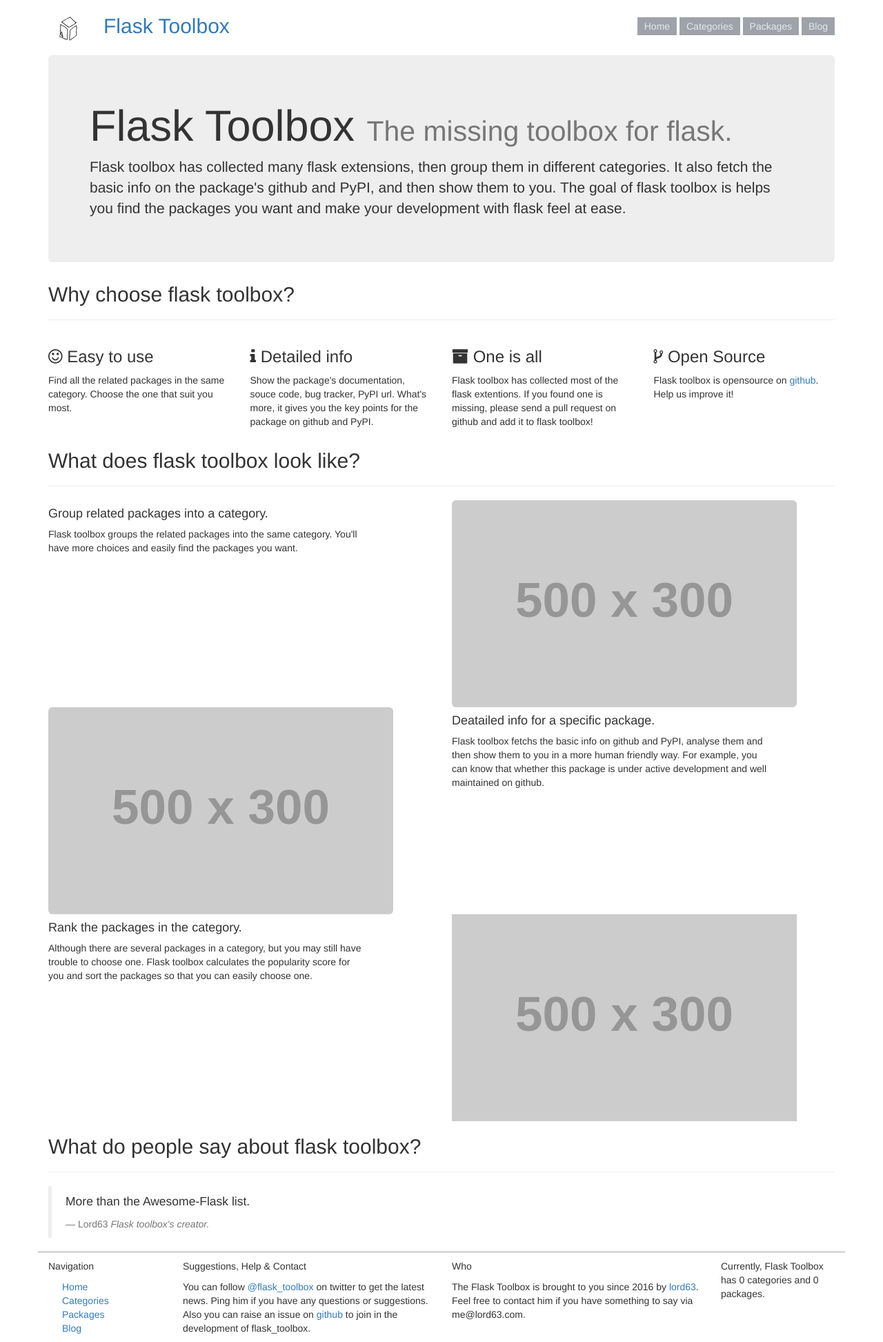
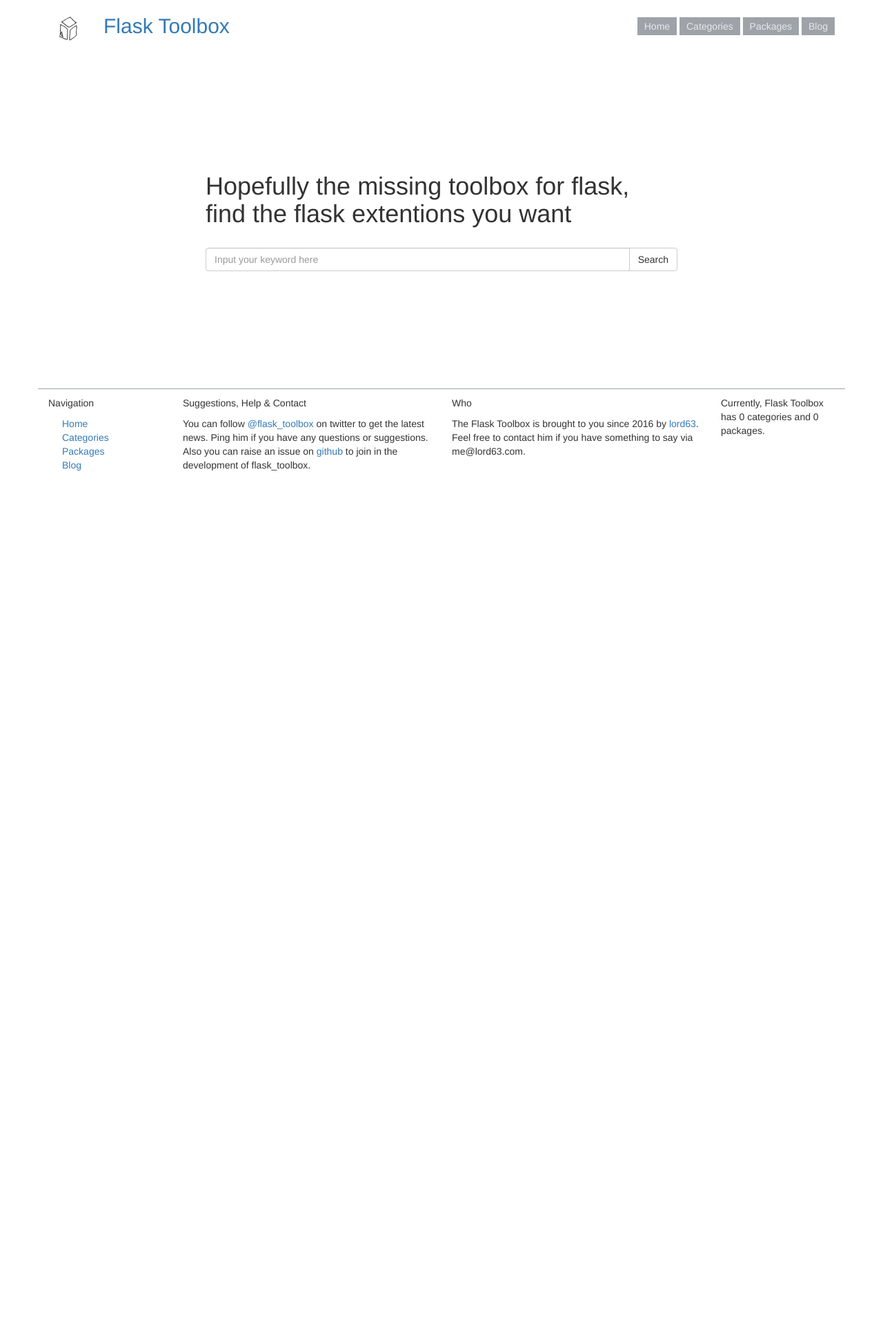
Before and after one commit to lord63/flask_toolbox, a Flask app: page / in a window 1280 px wide. Shown: the whole page at 69% size. After the commit the page ends 682 px from the top, so only its background shows below. Run offline with Flask 2, Linux system fonts and the light colour scheme; grey boxes labelled with a size stand in for pictures from a placeholder-image service; parts of the project's set-up code (start-up, migrations or seed data) failed here and were passed over; some libraries are stand-ins or nearby versions.

Commit message:
Add a simple home page

```diff
--- a/flask_toolbox/web/static/css/flask-toolbox.css
+++ b/flask_toolbox/web/static/css/flask-toolbox.css
@@ -108,3 +108,15 @@
 .intro {
   margin-top: 30px;
 }
+
+/* home page */
+.search-form {
+  max-width: 60%;
+  margin: 0 auto;
+  margin-bottom: 170px;
+  margin-top: 170px;
+}
+
+.search-form h1 {
+  margin-bottom: 30px;
+}
--- a/flask_toolbox/web/templates/home.html
+++ b/flask_toolbox/web/templates/home.html
@@ -1,81 +1,12 @@
 {% extends 'base.html' %}
 {% block body %}
-<div class="jumbotron">
-  <h1>Flask Toolbox  <small>The missing toolbox for flask.</small></h1>
-  <p>Flask toolbox has collected many flask extensions, then group them in different
-     categories. It also fetch the basic info on the package's github and PyPI, and then
-     show them to you. The goal of flask toolbox is helps you find the packages
-     you want and make your development with flask feel at ease.
-  </p>
-</div>
-<h2>Why choose flask toolbox?</h2><hr>
-<div class="row">
-  <div class="col-md-3">
-    <h3><i class="fa fa-smile-o"></i> Easy to use</h3>
-    <p>Find all the related packages in the same category. Choose the one that suit you most.
-    </p>
-  </div>
-  <div class="col-md-3">
-    <h3><i class="fa fa-info"></i> Detailed info</h3>
-    <p>Show the package's documentation, souce code, bug tracker, PyPI url.
-       What's more, it gives you the key points for the package on github and PyPI.
-    </p>
-  </div>
-  <div class="col-md-3">
-    <h3><i class="fa fa-archive"></i> One is all</h3>
-    <p>Flask toolbox has collected most of the flask extentions. If you found one is missing,
-       please send a pull request on github and add it to flask toolbox!
-    </p>
-  </div>
-  <div class="col-md-3">
-    <h3><i class="fa fa-code-fork"></i> Open Source</h3>
-    <p>Flask toolbox is opensource on <a href="https://github.com/lord63/flask_toolbox">github</a>.
-       Help us improve it!
-    </p>
+<div class="search-form">
+  <h1>Hopefully the missing toolbox for flask,<br>find the flask extentions you want</h1>
+  <div class="input-group">
+    <input type="text" class="form-control" placeholder="Input your keyword here">
+    <span class="input-group-btn">
+      <button class="btn btn-default" type="button">Search</button>
+    </span>
   </div>
 </div>
-
-<h2>What does flask toolbox look like?</h2><hr>
-<div class="row home-intro">
-  <div class="col-md-5">
-    <h4>Group related packages into a category.</h4>
-    <p>Flask toolbox groups the related packages into the same category. You'll
-       have more choices and easily find the packages you want.
-    </p>
-  </div>
-  <div class="col-md-offset-1 col-md-5">
-      <img src="http://fakeimg.pl/500x300/" alt="" class="img-rounded">
-  </div>
-</div>
-<div class="row home-intro">
-  <div class="col-md-5">
-    <img src="http://fakeimg.pl/500x300/" alt="" class="img-rounded">
-  </div>
-  <div class="col-md-offset-1 col-md-5">
-    <h4>Deatailed info for a specific package.</h4>
-    <p>Flask toolbox fetchs the basic info on github and PyPI, analyse them and
-       then show them to you in a more human friendly way. For example, you can
-       know that whether this package is under active development and well maintained
-       on github.
-    </p>
-  </div>
-</div>
-<div class="row home-intro">
-  <div class="col-md-5">
-    <h4>Rank the packages in the category.</h4>
-    <p>Although there are several packages in a category, but you may still have
-       trouble to choose one. Flask toolbox calculates the popularity score for
-       you and sort the packages so that you can easily choose one.
-    </p>
-  </div>
-  <div class="col-md-offset-1 col-md-5">
-      <img src="http://fakeimg.pl/500x300/" alt="">
-  </div>
-</div>
-
-<h2>What do people say about flask toolbox?</h2><hr>
-<blockquote>
-  <p>More than the Awesome-Flask list.</p>
-  <footer>Lord63 <cite title="author">Flask toolbox's creator.</cite></footer>
-</blockquote>
 {% endblock %}
```
